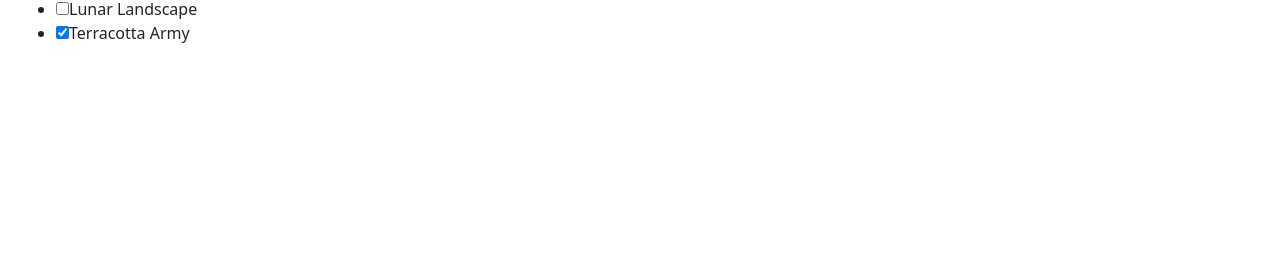
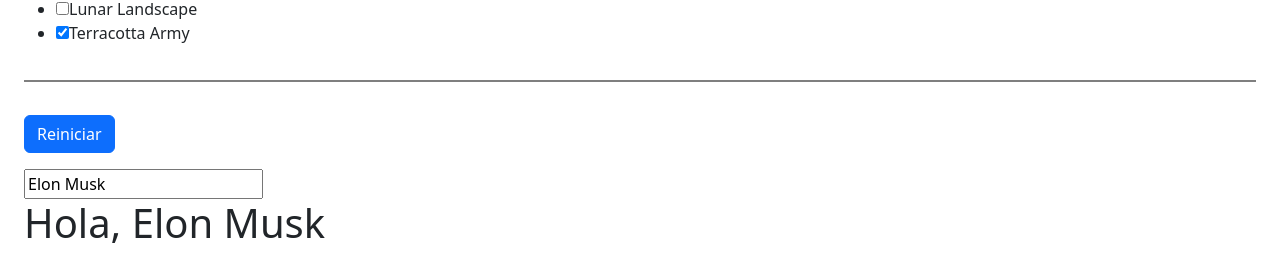
Before and after one commit to dgutierrez21/Learning-ReactJS--React-Docs, a React (Vite) app in the folder 02-reference/: page / in a window 1280 px wide. Shown: the part 2249-2525 px from the top of the page. Before the commit the page ends 2334 px from the top, so only its background shows below. Built offline with nearby package versions, Linux system fonts and the light colour scheme.

Commit message:
Restablecimiento del estado con una clave

```diff
--- a/02-reference/src/02-hooks/02-useState/UseState.jsx
+++ b/02-reference/src/02-hooks/02-useState/UseState.jsx
@@ -7,6 +7,7 @@ import { Contador03 } from "./contador03/Contador03";
 import { FormObj } from "./formObj/FormObj";
 import { FormObjAni } from "./formObjAni/formObjAni";
 import { Formulario } from "./formulario/Formulario";
+import { KeyReset } from "./keyReset/KeyReset";
 import { TaskApp } from "./taskApp/TaskApp";
 
 const UseState = () => {
@@ -31,6 +32,8 @@ const UseState = () => {
       <TaskApp />
       <div className="separador"></div>
       <BucketList />
+      <div className="separador"></div>
+      <KeyReset />
     </div>
   );
 };
--- /dev/null
+++ b/02-reference/src/02-hooks/02-useState/keyReset/KeyReset.jsx
@@ -0,0 +1,36 @@
+import { useState } from "react";
+
+export const KeyReset = () => {
+  const [version, setVersion] = useState(0);
+
+  function handleReiniciar() {
+    setVersion(version + 1);
+  }
+  return (
+    <>
+      <button
+        className="btn btn-primary d-block mb-3"
+        onClick={handleReiniciar}
+      >
+        Reiniciar
+      </button>
+      <Form key={version} />
+    </>
+  );
+};
+
+function Form() {
+  const [nombre, setNombre] = useState("Elon Musk");
+
+  return (
+    <>
+      <input
+        type="text"
+        value={nombre}
+        onChange={(e) => setNombre(e.target.value)}
+      />
+
+      <h1>Hola, {nombre}</h1>
+    </>
+  );
+}
```
Also changed, not shown: 02-reference/src/02-hooks/02-useState/useState.txt.
